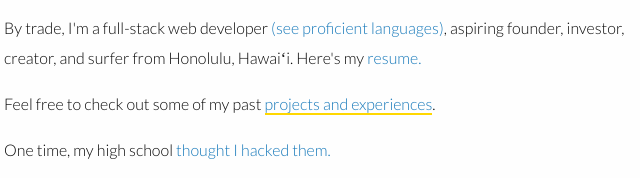
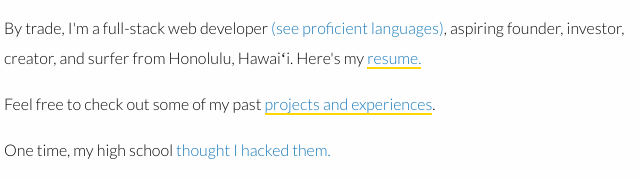
Before and after one commit to nickwong-io/nickwong.io, a plain HTML site: page index.html in a window 1280 px wide. Shown: the part 374-552 px from the top of the page, 56-696 px from the left. Drawn offline with nearby package versions, Linux system fonts and the light colour scheme.

Commit message:
Update 2019-06-29T10:01:02.482Z

```diff
--- a/index.html
+++ b/index.html
@@ -38,7 +38,7 @@
 
             <p>I dream of founding a launchpad where I can create (and help others create) value-centric companies that solve problems in my local community and uplift our local economy. I'm actualizing this dream through my work at <a href="http://nalukai.org">Nalukai Foundation</a>.</p>
 
-            <p>By trade, I'm a full-stack web developer <a data-toggle="skills-dropdown">(see proficient languages)</a>, aspiring founder, investor, creator, and surfer from Honolulu, Hawaiʻi. Here's my <a href="assets/images/wong_Nicholas_resumeSU2019.pdf">resume.</a></p>
+            <p>By trade, I'm a full-stack web developer <a data-toggle="skills-dropdown">(see proficient languages)</a>, aspiring founder, investor, creator, and surfer from Honolulu, Hawaiʻi.  Here's my <a href="assets/images/wong_Nicholas_resumeSU2019.pdf" style="border-bottom: 2px solid #FFD700;">resume.</a></p>
 
 
             <!-- skill set dropdown -->
```
